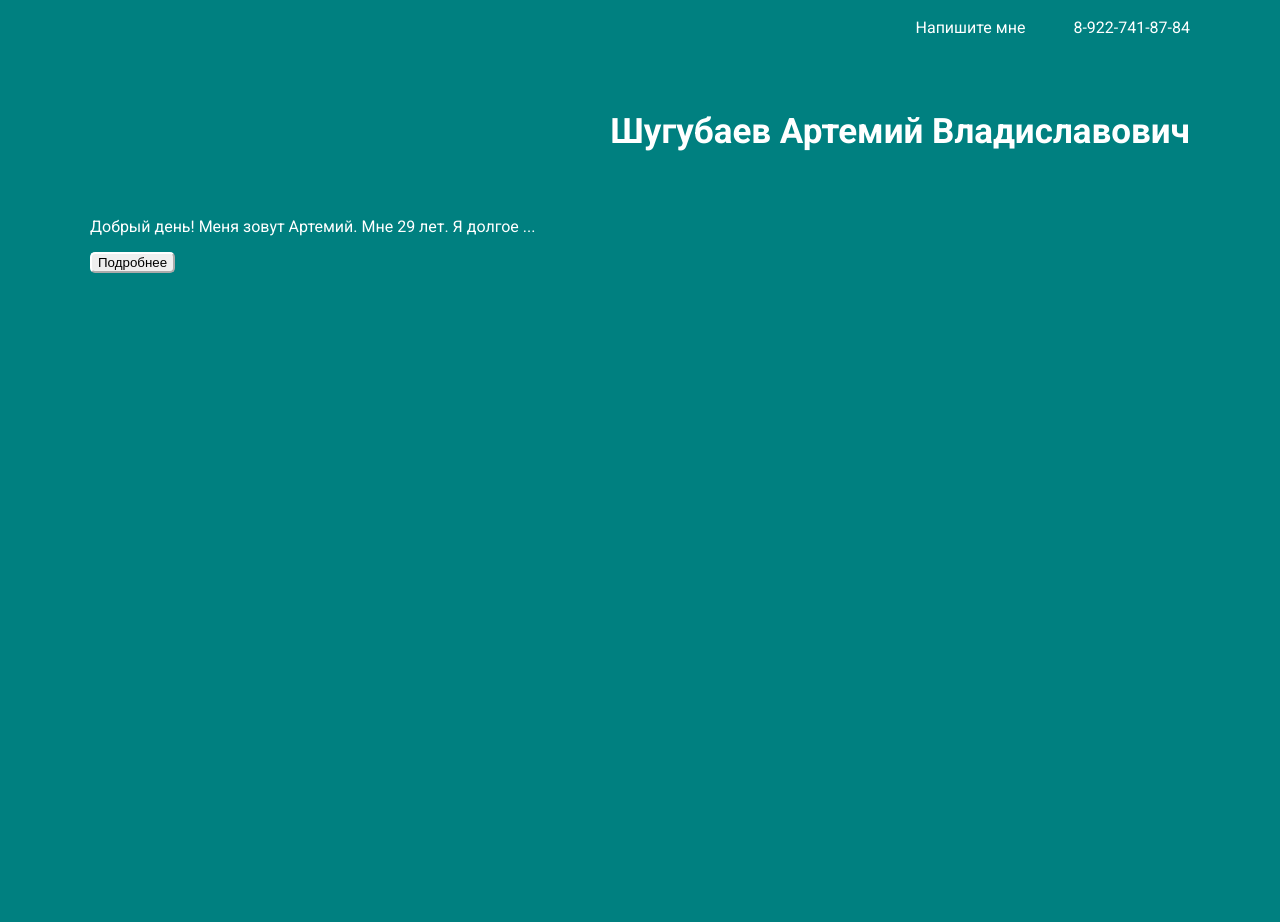
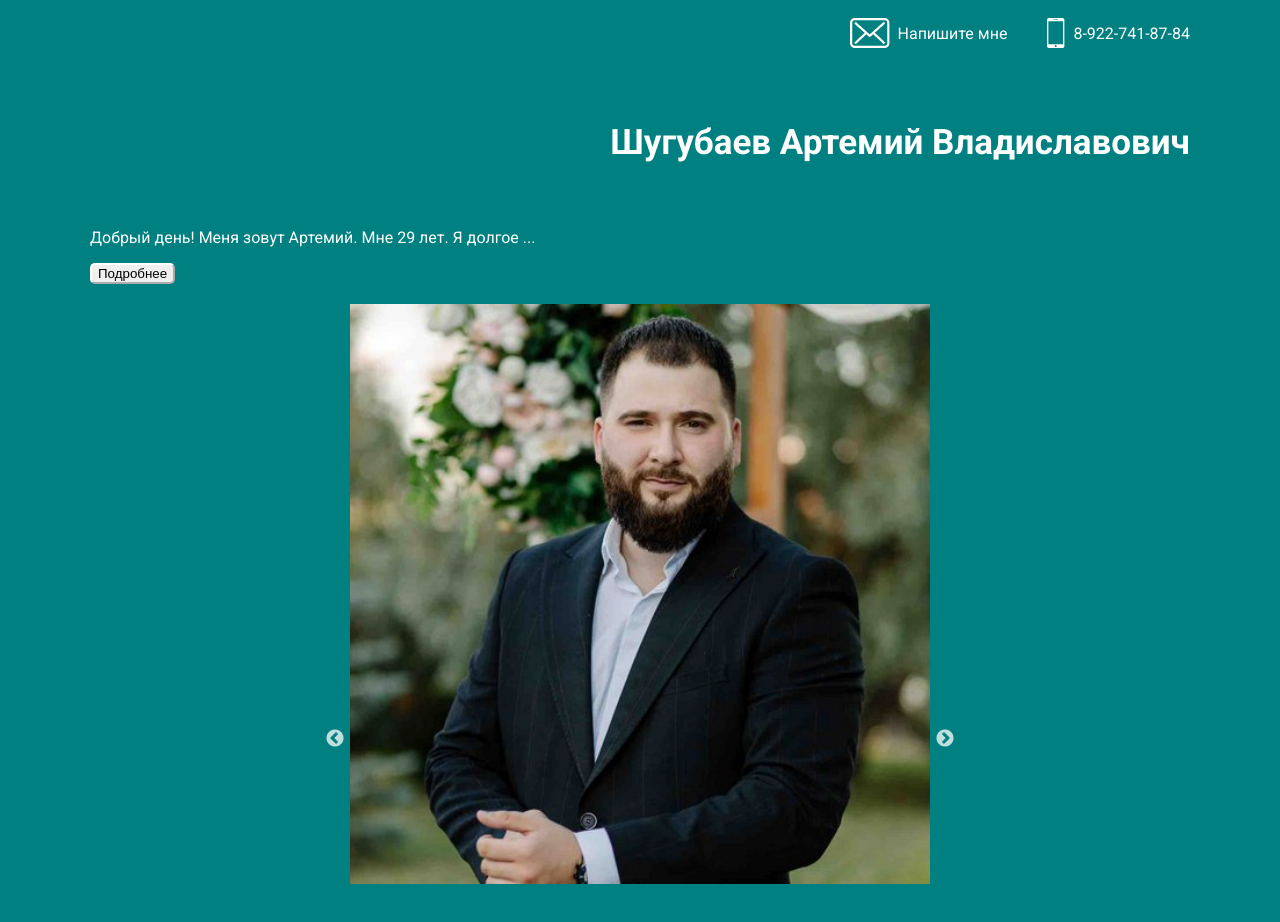
Before and after one commit to Artemy3/profile, a plain HTML site: page index.html in a window 1280 px wide. Before the commit the page ends 800 px from the top, so only its background shows below. Drawn offline with nearby package versions, Linux system fonts and the light colour scheme; files that its build step writes are made by us from their sources; the site is published under a folder, as on GitHub Pages, so addresses that start at the root find nothing.

Commit message:
Add files via upload

```diff
--- a/index.html
+++ b/index.html
@@ -19,11 +19,11 @@
       <div class="container">
          <div class="header__inner">
             <div class="mail">
-               <img class="mail__img" src="/images/logo-mail-footer.png" alt="">
+               <img class="mail__img" src="./images/logo-mail-footer.png" alt="">
                <a class="mail__link" href="mailto:teamsik1804@mail.ru">Напишите мне</a>
             </div>
             <div class="phone">
-               <img class="phone__img" src="/images/logo-tel-footer.png" alt="">
+               <img class="phone__img" src="./images/logo-tel-footer.png" alt="">
                <a class="phone__link" href="tel:+79227418784">8-922-741-87-84</a>
             </div>
          </div>
@@ -46,7 +46,7 @@
                   лэндингов, адаптивной верстки, а так же работы в команде.
                   Мои навыки: HTML, CSS, JS, SASS, SCSS, GIT, БЭМ, работа с Figma
                   Так же я ответвсвенный и обучаемый. <br> <a href="https://github.com/Artemy3"> Ссылка на мой Git <img
-                        class="git__img" src="/images/git.png" alt=""></a>
+                        class="git__img" src="./images/git.png" alt=""></a>
                </span>
             </p>
             <button id="btn" onclick="readMore()">Подробнее</button>
@@ -56,18 +56,18 @@
          <div class="container__slick">
             <div class="slick">
                <div class="slick__slider">
-                  <img class="slick__img" src="/images/slick1.jpeg" alt="">
-                  <img class="slick__img" src="/images/slick2.jpg" alt="">
-                  <img class="slick__img" src="/images/slick3.jpg" alt="">
+                  <img class="slick__img" src="./images/slick1.jpeg" alt="">
+                  <img class="slick__img" src="./images/slick2.jpg" alt="">
+                  <img class="slick__img" src="./images/slick3.jpg" alt="">
                </div>
             </div>
          </div>
       </section>
    </main>
 
-   <script type="text/javascript" src="//code.jquery.com/jquery-1.11.0.min.js"></script>
-   <script type="text/javascript" src="//code.jquery.com/jquery-migrate-1.2.1.min.js"></script>
-   <script type="text/javascript" src="/slick/slick/slick.min.js"></script>
+   <script type="text/javascript" src=".//code.jquery.com/jquery-1.11.0.min.js"></script>
+   <script type="text/javascript" src=".//code.jquery.com/jquery-migrate-1.2.1.min.js"></script>
+   <script type="text/javascript" src="./slick/slick/slick.min.js"></script>
 
    <script>
 
```
